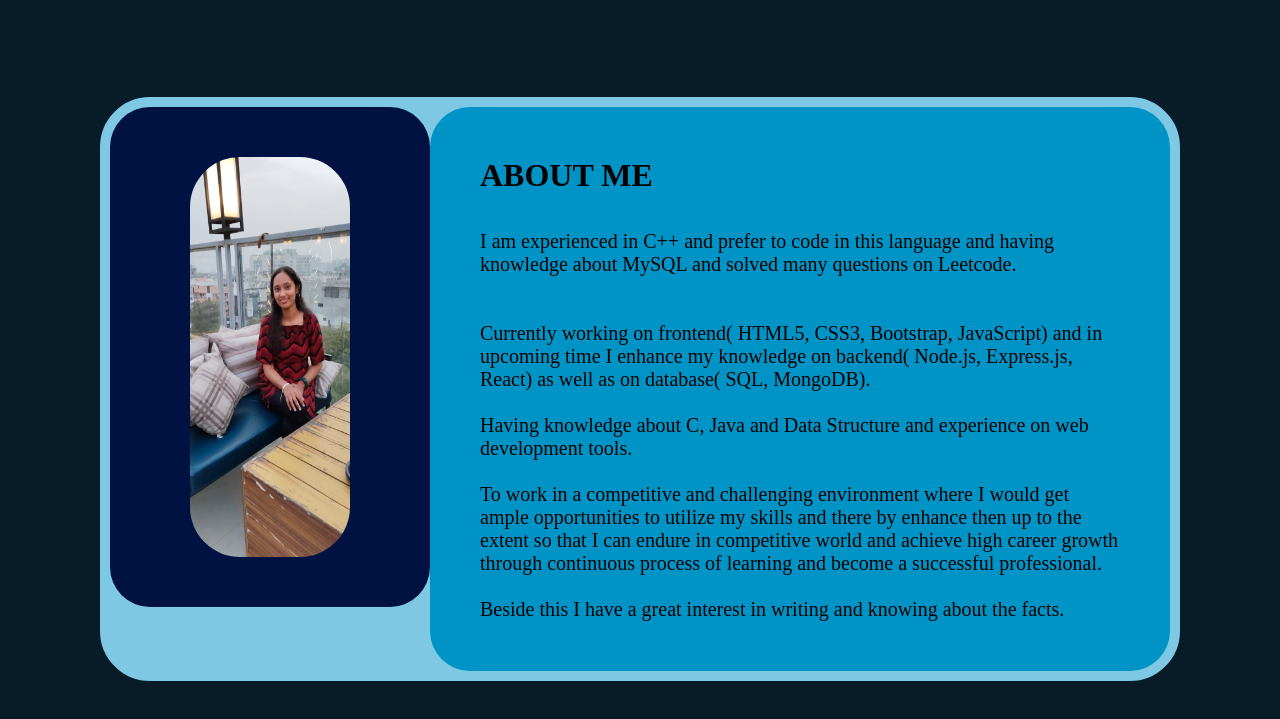
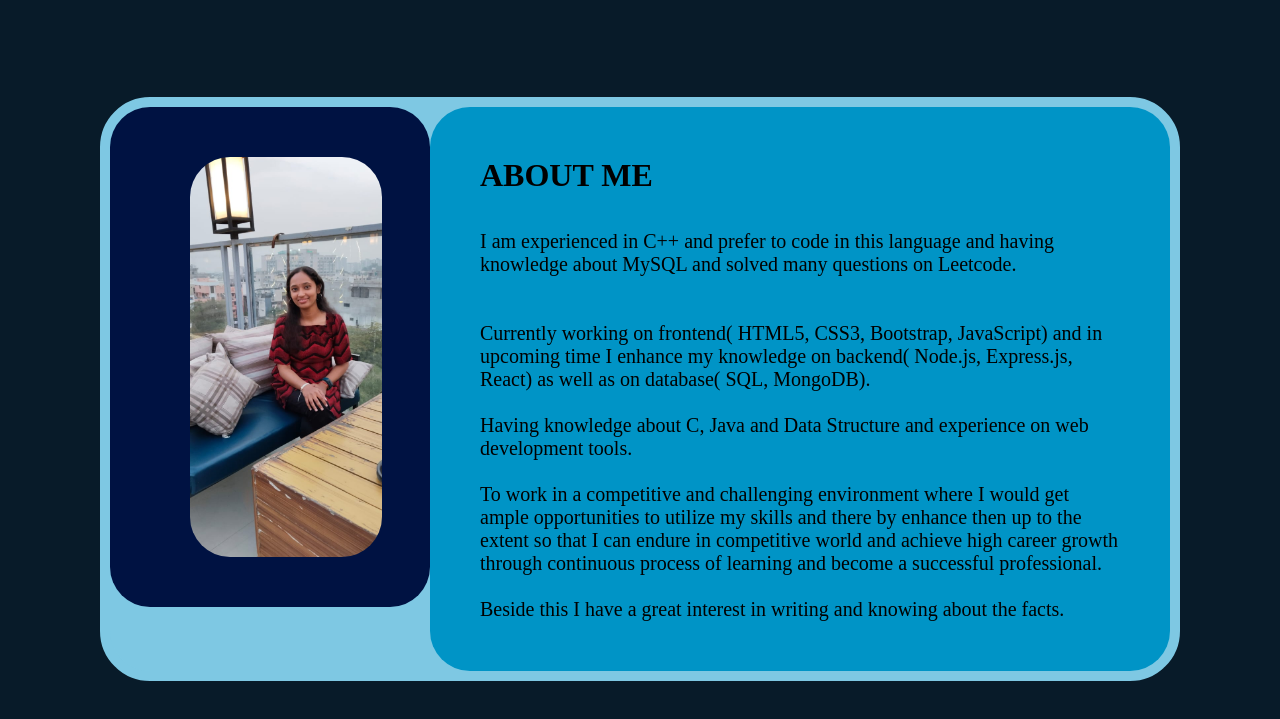
Before and after one commit to dkirti/Portfolio, a plain HTML site: page index.html in a window 1280 px wide. Shown: the part 603-1322 px from the top of the page. Drawn offline with nearby package versions, Linux system fonts and the light colour scheme.

Commit message:
Update stylee.css

```diff
--- a/stylee.css
+++ b/stylee.css
@@ -139,8 +139,8 @@ button:hover{
  }
 .photo img{
     height: 80%;
-    width: 50%;
-    border-radius: 50px;
+    width: 60%;
+    border-radius: 40px;
     margin-top: 50px;
     margin-left: 80px;
 }
```
